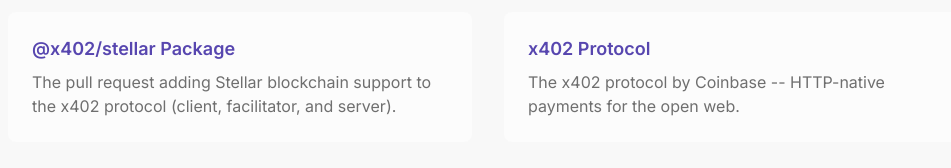
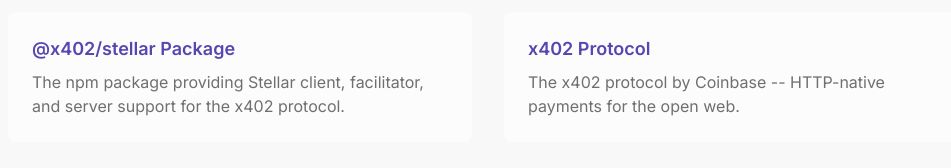
Before and after one commit to stellar/x402-stellar, a React (Vite) app in the folder examples/simple-paywall/client/: page / in a window 1280 px wide. Shown: the part 1776-1944 px from the top of the page, without its empty margins (152-1103 px from the left). Built offline with nearby package versions, Linux system fonts and the light colour scheme; no server answers.

Commit message:
fix transfer() spacing and point @x402/stellar link to npm

```diff
--- a/examples/simple-paywall/client/src/pages/Home.tsx
+++ b/examples/simple-paywall/client/src/pages/Home.tsx
@@ -43,9 +43,9 @@
   },
   {
     label: "@x402/stellar Package",
-    href: "https://github.com/coinbase/x402/tree/main/typescript/packages/mechanisms/stellar",
+    href: "https://www.npmjs.com/package/@x402/stellar",
     description:
-      "The pull request adding Stellar blockchain support to the x402 protocol (client, facilitator, and server).",
+      "The npm package providing Stellar client, facilitator, and server support for the x402 protocol.",
   },
   {
     label: "x402 Protocol",
@@ -158,7 +158,7 @@
             <span>
               Client builds a Soroban{" "}
               <span className="text-brand font-semibold font-[Inconsolata] tracking-[-0.32px]">
-                transfer( )
+                transfer()
               </span>{" "}
               call, signs the authorization entries, and sends the transaction in the request
               header.
```
